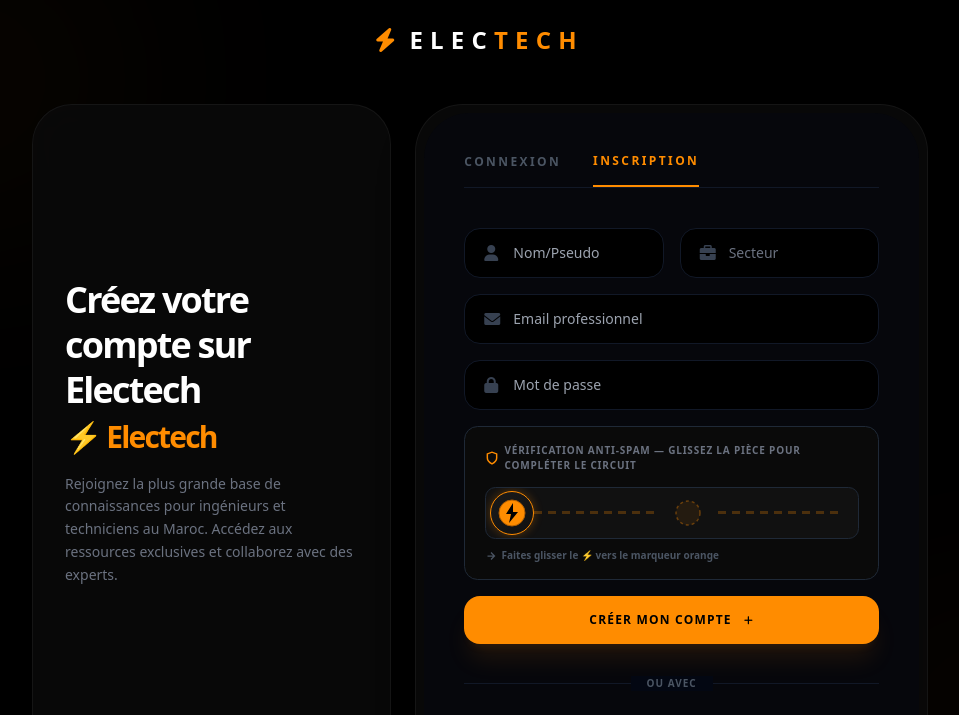
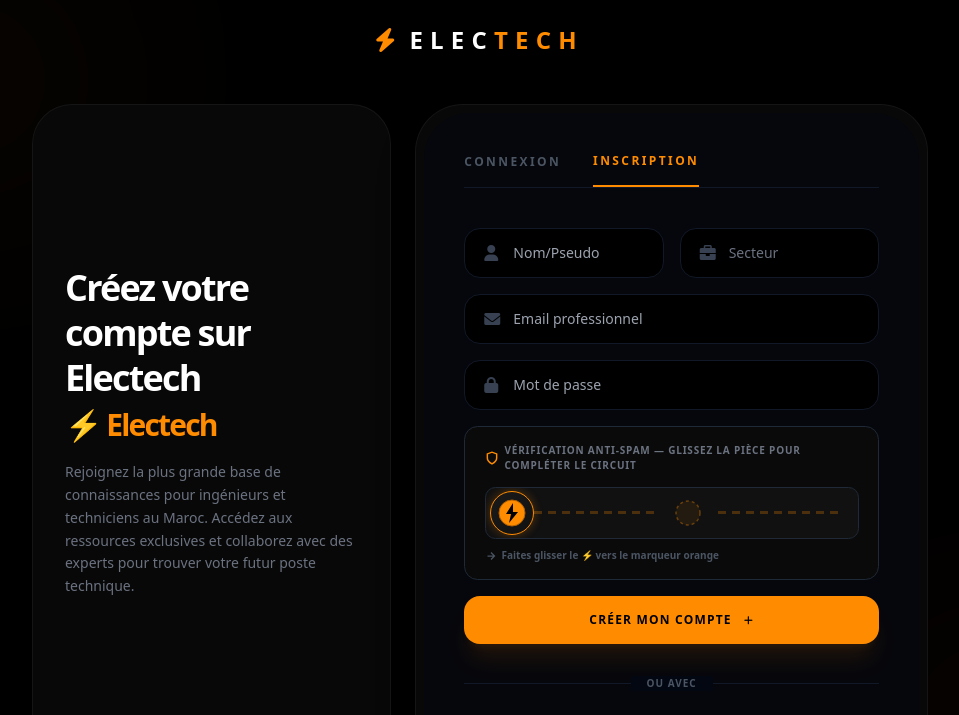
Before and after one commit to adminelectech/electech-project, a website: page hello.html in a window 1280 px wide. Shown: the top 715 px of the page, without its empty margins (160-1119 px from the left). Drawn offline with nearby package versions, Linux system fonts and the light colour scheme.

Commit message:
style: update hello.html description text

```diff
--- a/hello.html
+++ b/hello.html
@@ -88,7 +88,7 @@
                         <span class="text-customOrange text-3xl font-black">⚡ Electech</span>
                     </h1>
                     <p class="text-gray-500 text-sm leading-relaxed">
-                        Rejoignez la plus grande base de connaissances pour ingénieurs et techniciens au Maroc. Accédez aux ressources exclusives et collaborez avec des experts.
+                        Rejoignez la plus grande base de connaissances pour ingénieurs et techniciens au Maroc. Accédez aux ressources exclusives et collaborez avec des experts pour trouver votre futur poste technique.
                     </p>
                 </div>
                 <!-- Mini Bento: Stats -->
```
